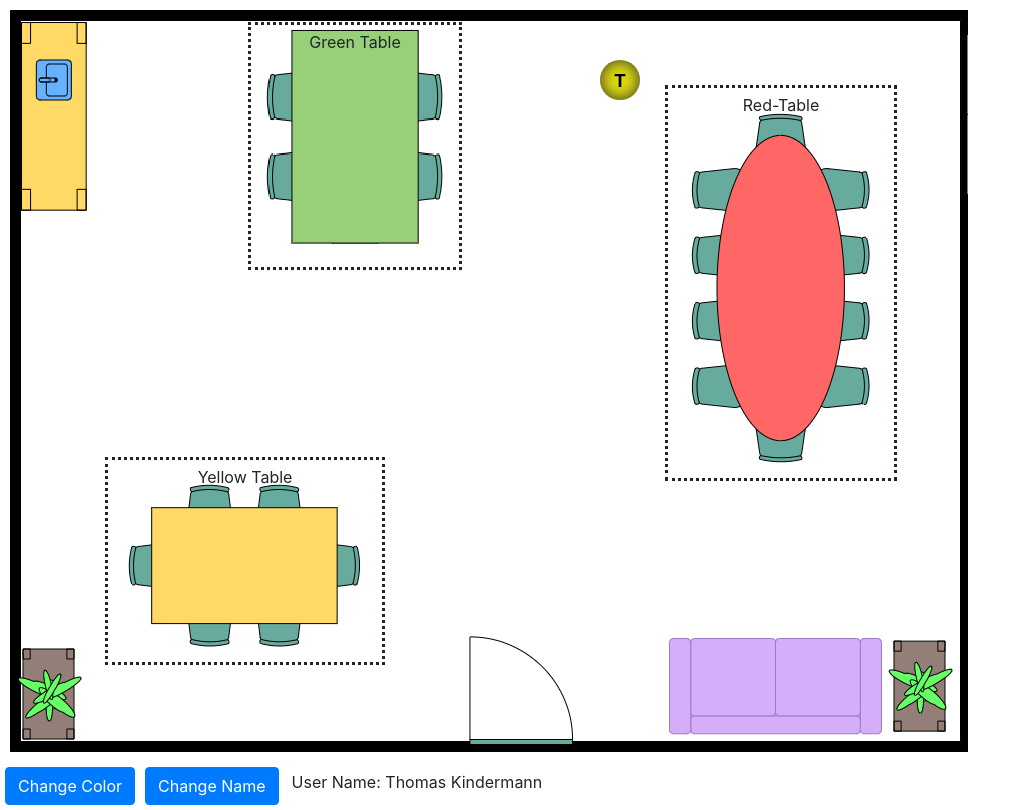
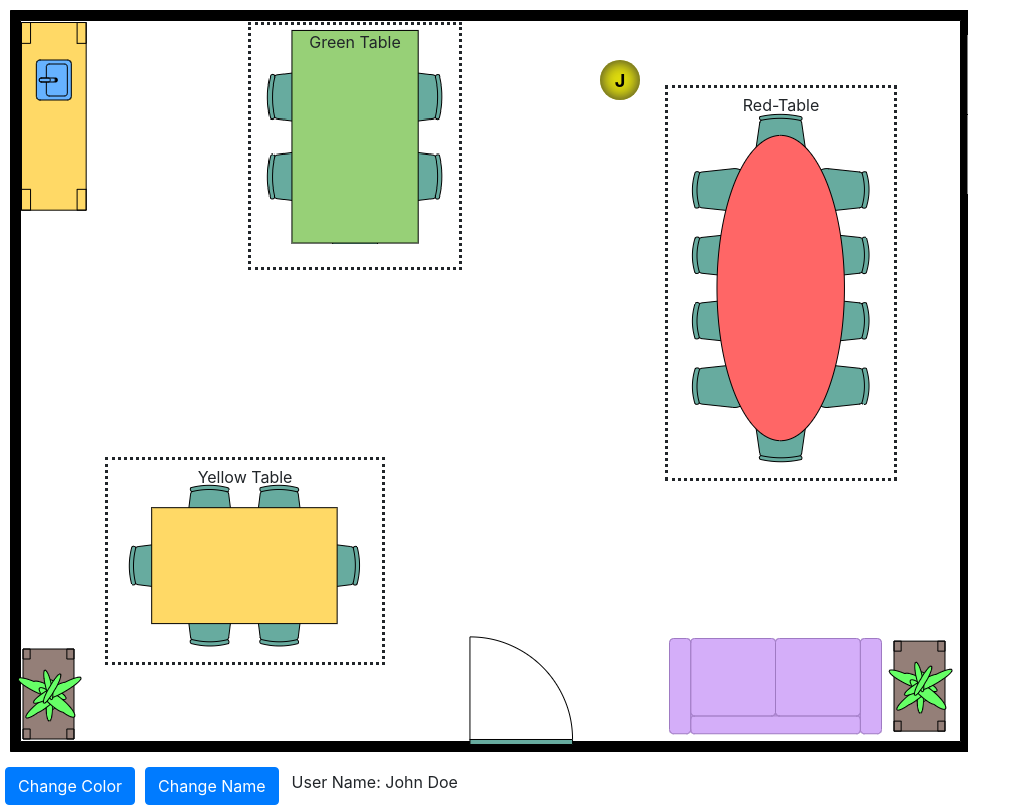
Before and after one commit to kitconcept/digital-office, a React (Create React App) app: page / in a window 1280 px wide. Shown: the whole page, without its empty margins (0-1026 px from the left). Built offline with nearby package versions, Linux system fonts and the light colour scheme.

Commit message:
changed default name

```diff
--- a/src/Office/Office.js
+++ b/src/Office/Office.js
@@ -20,7 +20,7 @@ const Office = () => {
   const EnterKey = useKeyPress("Enter");
 
   // User Name State
-  const [userFullName, setUserFullName] = useState("Thomas Kindermann");
+  const [userFullName, setUserFullName] = useState("John Doe");
   const nameSubmit = (firstname, lastname) => {
     if (firstname !== "") setUserFullName(firstname + " " + lastname);
   };
```
